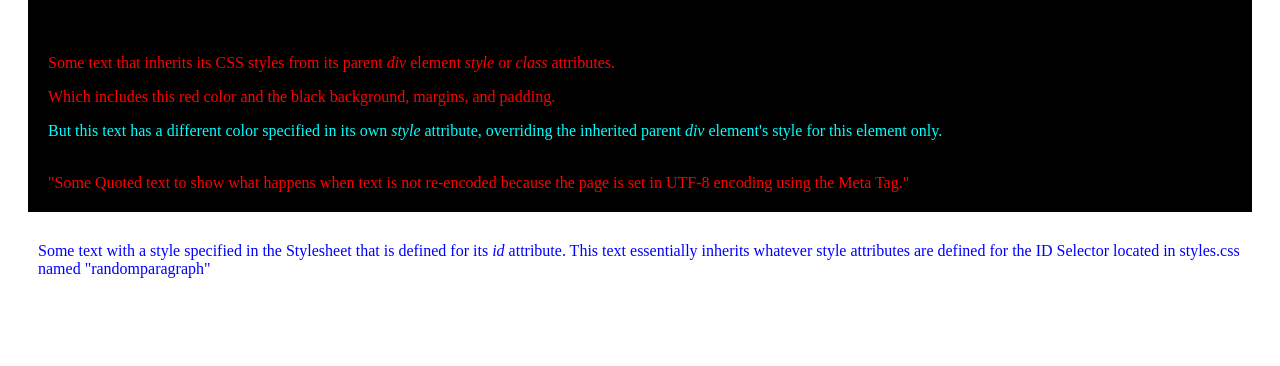
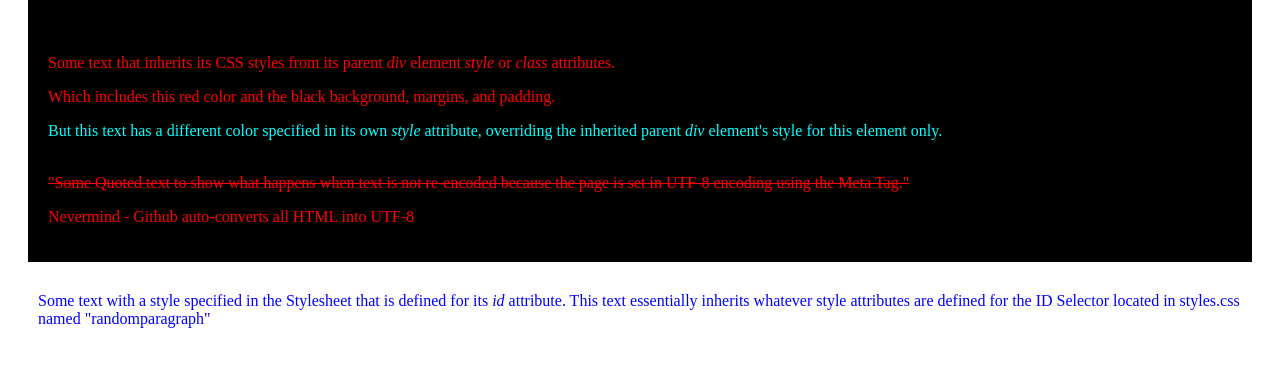
Before and after one commit to TheMisanthropicHumanist/WebsiteTests, a plain HTML site: page TestSite1/index.html in a window 1280 px wide. Shown: the part 100-466 px from the top of the page. Drawn offline with Linux system fonts and the light colour scheme.

Commit message:
Update index.html

```diff
--- a/TestSite1/index.html
+++ b/TestSite1/index.html
@@ -44,7 +44,8 @@ This particular Class is defined in the Stylesheet named "styles.less"
     any given element by giving it a "Style" attribute, and defining the Style Property (Like "color")
     you'd like to add and giving it a Property Value (In this case, "cyan").-->
     </br>
-    "Some Quoted text to show what happens when text is not re-encoded because the page is set in UTF-8 encoding using the Meta Tag."
+    <strike>"Some Quoted text to show what happens when text is not re-encoded because the page is set in UTF-8 encoding using the Meta Tag."</strike>
+    <p>Nevermind - Github auto-converts all HTML into UTF-8</p>
   </div>
   <p id="randomparagraph">Some text with a style specified in the Stylesheet that is defined for its <i>id</i> attribute.
   This text essentially inherits whatever style attributes are defined for the ID Selector located in styles.css named "randomparagraph"</p>
```
